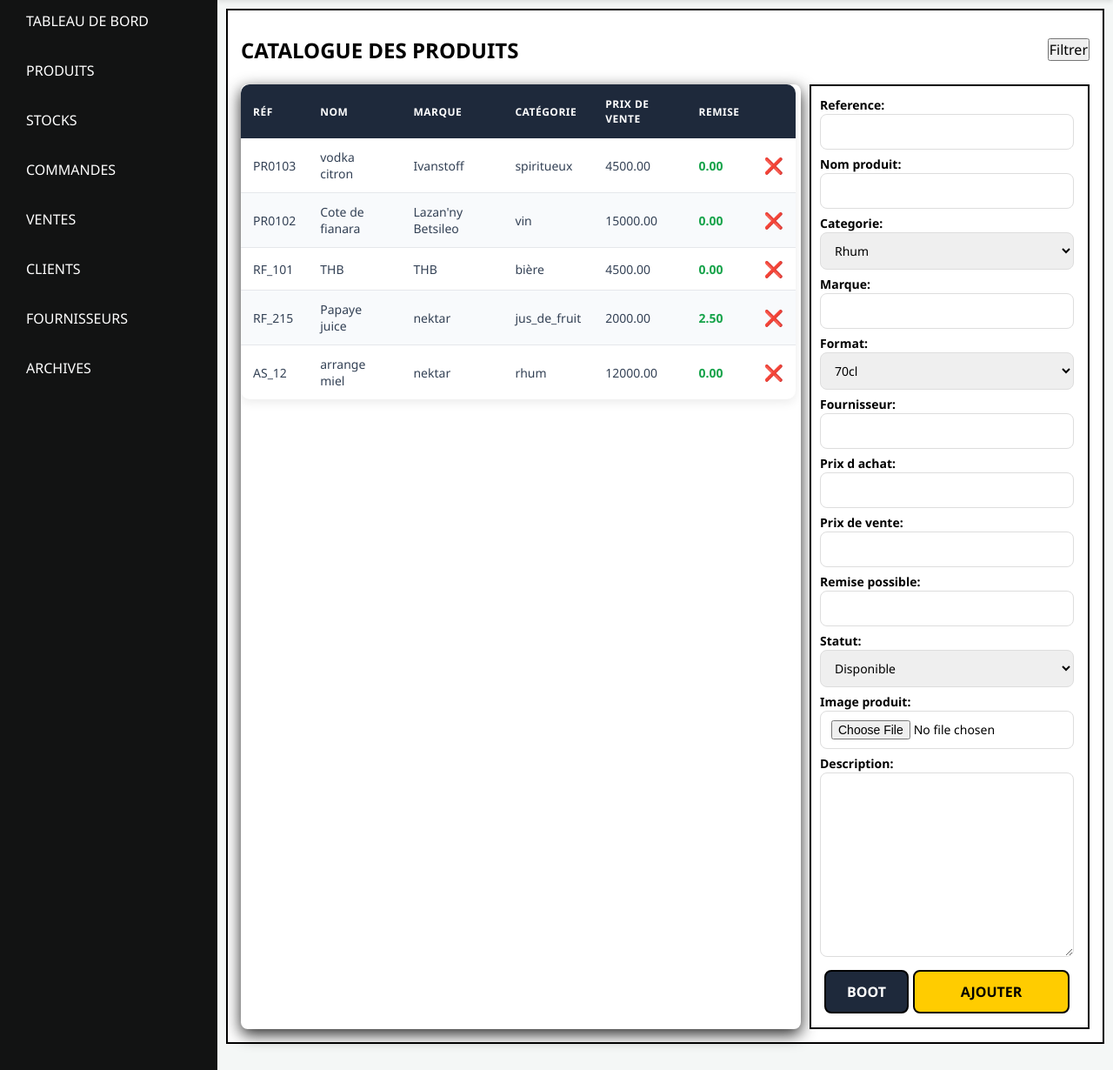
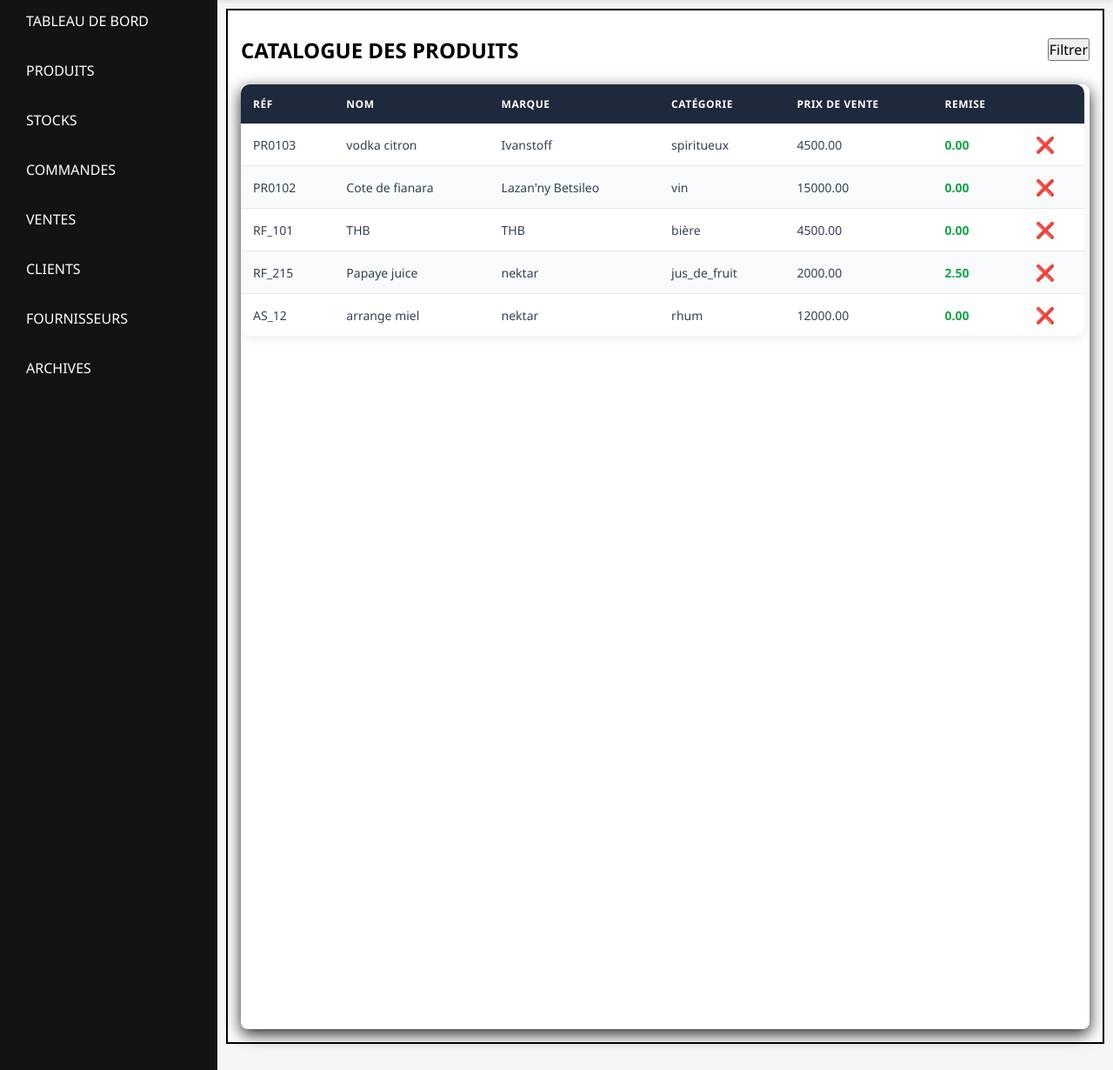
Before and after one commit to 77harylalainaa/nectar_erp, a Django app: page /catalogue/ in a window 1280 px wide. Shown: the part 85-1315 px from the top of the page at 87% size. Run offline with Django 5.2, Linux system fonts and the light colour scheme; data comes from the database, SQL or seed files in the repository; both versions use the stored data as it was after the commit; parts of the project's set-up code (start-up, migrations or seed data) failed here and were passed over.

Commit message:
sidebar hide

```diff
--- a/backcrm/clients/views.py
+++ b/backcrm/clients/views.py
@@ -24,16 +24,12 @@ def liste_clients(request):
     })
 
 def modifier_client(request, pk):
-
     client = get_object_or_404(Client, pk=pk)
-
     if request.method == 'POST':
         form = ClientForm(request.POST, instance=client)
-
         if form.is_valid():
             form.save()
             return redirect('liste_clients')
-
     else:
         form = ClientForm(instance=client)
 
--- a/backcrm/dashboard/templates/dashboard/dashboard.html
+++ b/backcrm/dashboard/templates/dashboard/dashboard.html
@@ -8,7 +8,7 @@
     <div class="card">Produits: {{ produits }}</div>
     <div class="card">Stock: 450 articles</div>
     <div class="card">Fournisseurs: </div>
-    <div class="card">Clients: </div>
+    <div class="card">Clients: {{ clients }}</div>
 </div>
 
 {% endblock %}
--- a/backcrm/dashboard/views.py
+++ b/backcrm/dashboard/views.py
@@ -1,6 +1,10 @@
 from django.shortcuts import render
 from produits.models import Produit
+from clients.models import Client
 
 def dashboard_home(request):
     produits = Produit.objects.count()
-    return render(request, 'dashboard/dashboard.html', {'produits': produits})
+    clients = Client.objects.count()
+    return render(request, 'dashboard/dashboard.html', {
+        'produits': produits,'clients': clients
+    })
--- a/backcrm/produits/forms.py
+++ b/backcrm/produits/forms.py
@@ -4,4 +4,5 @@ from .models import Produit
 class ProduitForm(forms.ModelForm):
     class Meta:
         model = Produit
+        exclude = ['reference']
         fields = '__all__'
--- a/backcrm/produits/models.py
+++ b/backcrm/produits/models.py
@@ -59,6 +59,18 @@ class Produit(models.Model):
         null=True,
     )
 
+    def save(self, *args, **kwargs):
+        if not self.reference:
+            dernier_produit = Produit.objects.order_by('-id_produit').first()
+            if dernier_produit and dernier_produit.reference:
+                numero = ''.join(filter(str.isdigit, dernier_produit.reference))
+                dernier_numero = int(numero) if numero else 0
+                nouveau_numero = dernier_numero + 1
+            else:
+                nouveau_numero = 1
+            self.reference = f"PR{nouveau_numero:04d}"
+        super().save(*args, **kwargs)
+
     def __str__(self):
         return f"{self.nom_produit} ({self.reference})"
 
--- a/backcrm/produits/static/produits/js/affichage.js
+++ b/backcrm/produits/static/produits/js/affichage.js
@@ -1,40 +1,34 @@
 document.addEventListener("DOMContentLoaded", function () {
     const lignes = document.querySelectorAll(".ligne-produit");
+    const form = document.querySelector(".form-produit");
     const idInput = document.getElementById("id_produit");
     const submitBtn = document.getElementById("submit-btn");
     const resetBtn = document.querySelector(".btn-boot");
 
     lignes.forEach(ligne => {
         ligne.addEventListener("click", function () {
-            // ici on recupere les data
-            const id = this.dataset.id;
-            const reference = this.dataset.reference;
-            const nom_produit = this.dataset.nom_produit;
-            const categorie = this.dataset.categorie;
-            const marque = this.dataset.marque;
-            const format = this.dataset.format;
-            const fournisseur = this.dataset.fournisseur;
-            const prix_d_achat = this.dataset.prix_d_achat;
-            const prix_de_vente = this.dataset.prix_de_vente;
-            const remise_possible = this.dataset.remise_possible;
-            const statut = this.dataset.statut;
-            const image_produit = this.dataset.image_produit;
-            const description = this.dataset.description;
+            // on recupere les data
+            const data = this.dataset;
 
-            // ici on rempli le formulaire
-            idInput.value = id;
-            document.getElementById("id_reference").value = reference;
-            document.getElementById("id_nom_produit").value = nom_produit;
-            document.getElementById("id_categorie").value = categorie;
-            document.getElementById("id_marque").value = marque;
-            document.getElementById("id_format").value = format;
-            document.getElementById("id_fournisseur").value = fournisseur;
-            document.getElementById("id_prix_d_achat").value = prix_d_achat;
-            document.getElementById("id_prix_de_vente").value = prix_de_vente;
-            document.getElementById("id_remise_possible").value = remise_possible;
-            document.getElementById("id_statut").value = statut;
-            document.getElementById("id_image_produit").value = image_produit;
-            document.getElementById("id_description").value = description;
+            //on retire la surbrillance de toutes les lignes
+            lignes.forEach(l => l.classList.remove("active"));
+
+            // ajout du surbrillance sur la ligne cliquée
+            this.classList.add("active");
+
+            // on rempli le formulaire
+            idInput.value = data.id;
+            document.getElementById("id_reference").value = data.reference;
+            document.getElementById("id_nom_produit").value = data.nom_produit;
+            document.getElementById("id_categorie").value = data.categorie;
+            document.getElementById("id_marque").value = data.marque;
+            document.getElementById("id_format").value = data.format;
+            document.getElementById("id_fournisseur").value = data.fournisseur;
+            document.getElementById("id_prix_d_achat").value = data.prix_d_achat;
+            document.getElementById("id_prix_de_vente").value = data.prix_de_vente;
+            document.getElementById("id_remise_possible").value = data.remise_possible;
+            document.getElementById("id_statut").value = data.statut;
+            document.getElementById("id_description").value = data.description;
 
             // ici on change le bouton
             submitBtn.innerHTML = "<span class='icon'> Modifier </span>";
@@ -42,7 +36,9 @@ document.addEventListener("DOMContentLoaded", function () {
     });
 
     resetBtn.addEventListener("click", function () {
+        form.reset();
         idInput.value = "";
+        lignes.forEach(l => l.classList.remove("active"));
         submitBtn.innerHTML = "<span class='icon'> Ajouter </span>";
     });
 });
--- a/backcrm/produits/templates/produits/catalogue.html
+++ b/backcrm/produits/templates/produits/catalogue.html
@@ -33,7 +33,7 @@
                     </thead>
                     <tbody>
                         {% for produit in produits %}
-                        <tr class="ligne-produit"
+                        <tr data-ligne
                             data-id="{{ produit.id_produit }}"
                             data-reference="{{ produit.reference }}"
                             data-nom_produit="{{ produit.nom_produit }}"
@@ -69,7 +69,7 @@
                         </tr>
                         {% empty %}
                         <tr>
-                            <td colspan="6">Aucun produit enregistré</td>
+                            <td colspan="7">Aucun produit enregistré</td>
                         </tr>
                         {% endfor %}
                     </tbody>
@@ -77,9 +77,9 @@
             </div>
         </div>
         <div class="kart-saidibara">
-            <form method="POST" enctype="multipart/form-data" class="form-produit">
+            <form method="POST" enctype="multipart/form-data" class="form-produit" data-form>
                 {% csrf_token %}
-                <input type="hidden" name="id_produit" id="id_produit">
+                <input type="hidden" name="id_produit" id="id_produit" data-id-field>
                 <div class="form-group">
                     {{ form.reference.label_tag }}
                     {{ form.reference }}
@@ -141,6 +141,5 @@
         </div>
     </div>
 </div>
-<script src="{% static 'produits/js/affichage.js' %}" defer></script>
 
 {% endblock %}
--- a/backcrm/static/css/karatra.css
+++ b/backcrm/static/css/karatra.css
@@ -84,3 +84,7 @@ input, select, textarea {
     font-size: 14px;
     transition: 0.3s;
 }
+
+.ligne-produit.active {
+    background-color: #eef3ff;
+}
--- a/backcrm/static/css/karts.css
+++ b/backcrm/static/css/karts.css
@@ -8,8 +8,37 @@
     background-color: white;
     border: 2px solid black;
 }
+
+/* formulaire fermé */
+.kotonera:not(.form-open) {
+    grid-template-columns: 1fr;
+}
+
+/* cacher sidebar */
+.kotonera:not(.form-open) .kart-saidibara {
+    display: none;
+}
+
+/* tableau pleine largeur */
+.kotonera:not(.form-open) .kart-kontenty {
+    grid-column: 1;
+}
+
+/* header pleine largeur quand sidebar fermée */
+.kotonera:not(.form-open) .kart-hedera{
+    grid-column: 1;
+}
+
+/* formulaire ouvert */
+.kotonera.form-open {
+    grid-template-columns: 2fr 1fr;
+}
+
+.kotonera.form-open .kart-hedera{
+    grid-column: 1 / span 2;
+}
+
 .kart-hedera {
-    grid-column: 1 / span 2;
     display: flex;
     justify-content: space-between;
     align-items: center;
@@ -24,7 +53,7 @@
     box-shadow: 0 6px 18px rgba(0,0,0,0.85);
     display: flex;
     flex-direction: column;
-    overflow: hidden; /* empeche le debordement */
+    overflow: hidden;
 }
 
 .kart-saidibara {
@@ -34,6 +63,8 @@
   font-weight: bold;
   overflow-y: auto;
 }
+
+/* scrollbar */
 
 .karatra::-webkit-scrollbar,
 .kart-saidibara::-webkit-scrollbar {
@@ -47,14 +78,13 @@
 
 .karatra::-webkit-scrollbar-thumb,
 .kart-saidibara::-webkit-scrollbar-thumb {
-    background-color: rgba(0, 0, 0, 0.15);
+    background-color: rgba(0,0,0,0.15);
     border-radius: 10px;
-    transition: 0.3s;
 }
 
 .karatra::-webkit-scrollbar-thumb:hover,
 .kart-saidibara::-webkit-scrollbar-thumb:hover {
-    background-color: rgba(0, 0, 0, 0.35);
+    background-color: rgba(0,0,0,0.35);
 }
 
 .karatra,
--- /dev/null
+++ b/backcrm/static/js/table_form_manager.js
@@ -0,0 +1,117 @@
+document.addEventListener("DOMContentLoaded", function () {
+
+    const lignes = document.querySelectorAll("[data-ligne]");
+    const form = document.querySelector("[data-form]");
+    const idInput = document.querySelector("[data-id-field]");
+    const submitBtn = document.getElementById("submit-btn");
+    const resetBtn = document.querySelector(".btn-boot");
+    const container = document.querySelector(".kotonera");
+    const addBtn = document.getElementById("btn-add");
+
+    /* bouton + : ouvrir formulaire vide */
+
+    if(addBtn){
+        addBtn.addEventListener("click", function(){
+
+            container.classList.add("form-open");
+
+            if(form){
+                form.reset();
+            }
+
+            if(idInput){
+                idInput.value = "";
+            }
+
+            if(submitBtn){
+                submitBtn.innerHTML = "<span class='icon'> Ajouter </span>";
+            }
+
+            lignes.forEach(l => l.classList.remove("active"));
+
+        });
+    }
+
+    /* clic ligne tableau */
+
+    if (!lignes || lignes.length === 0) return;
+
+    lignes.forEach(function(ligne){
+
+        ligne.addEventListener("click", function () {
+
+            const data = this.dataset;
+
+            /* ouvrir formulaire */
+
+            container.classList.add("form-open");
+
+            /* surbrillance ligne */
+
+            lignes.forEach(function(l){
+                l.classList.remove("active");
+            });
+
+            this.classList.add("active");
+
+            /* id */
+
+            if (idInput && data.id){
+                idInput.value = data.id;
+            }
+
+            /* remplir formulaire */
+
+            Object.keys(data).forEach(function(key){
+
+                const field = document.getElementById("id_" + key);
+
+                if (field){
+
+                    if(field.type === "file"){
+                        return;
+                    }
+
+                    field.value = data[key];
+
+                }
+
+            });
+
+            /* bouton modifier */
+
+            if (submitBtn){
+                submitBtn.innerHTML = "<span class='icon'> Modifier </span>";
+            }
+
+        });
+
+    });
+
+    /* reset */
+
+    if(resetBtn){
+
+        resetBtn.addEventListener("click", function () {
+
+            if(form){
+                form.reset();
+            }
+
+            if (idInput){
+                idInput.value = "";
+            }
+
+            lignes.forEach(function(l){
+                l.classList.remove("active");
+            });
+
+            if (submitBtn){
+                submitBtn.innerHTML = "<span class='icon'> Ajouter </span>";
+            }
+
+        });
+
+    }
+
+});
--- a/backcrm/templates/base/base.html
+++ b/backcrm/templates/base/base.html
@@ -42,6 +42,7 @@
                 {% block content %}
                 {% endblock %}
             </section>
+            <script src="{% static 'js/table_form_manager.js' %}" defer></script>
 
         </main>
     </div>
```
Also changed, not shown: backcrm/clients/templates/clients/clients.html (+8 -8 lines), backcrm/clients/migrations/0005_alter_client_ref_client.py (added), backcrm/db.sqlite3, 1 other file.
